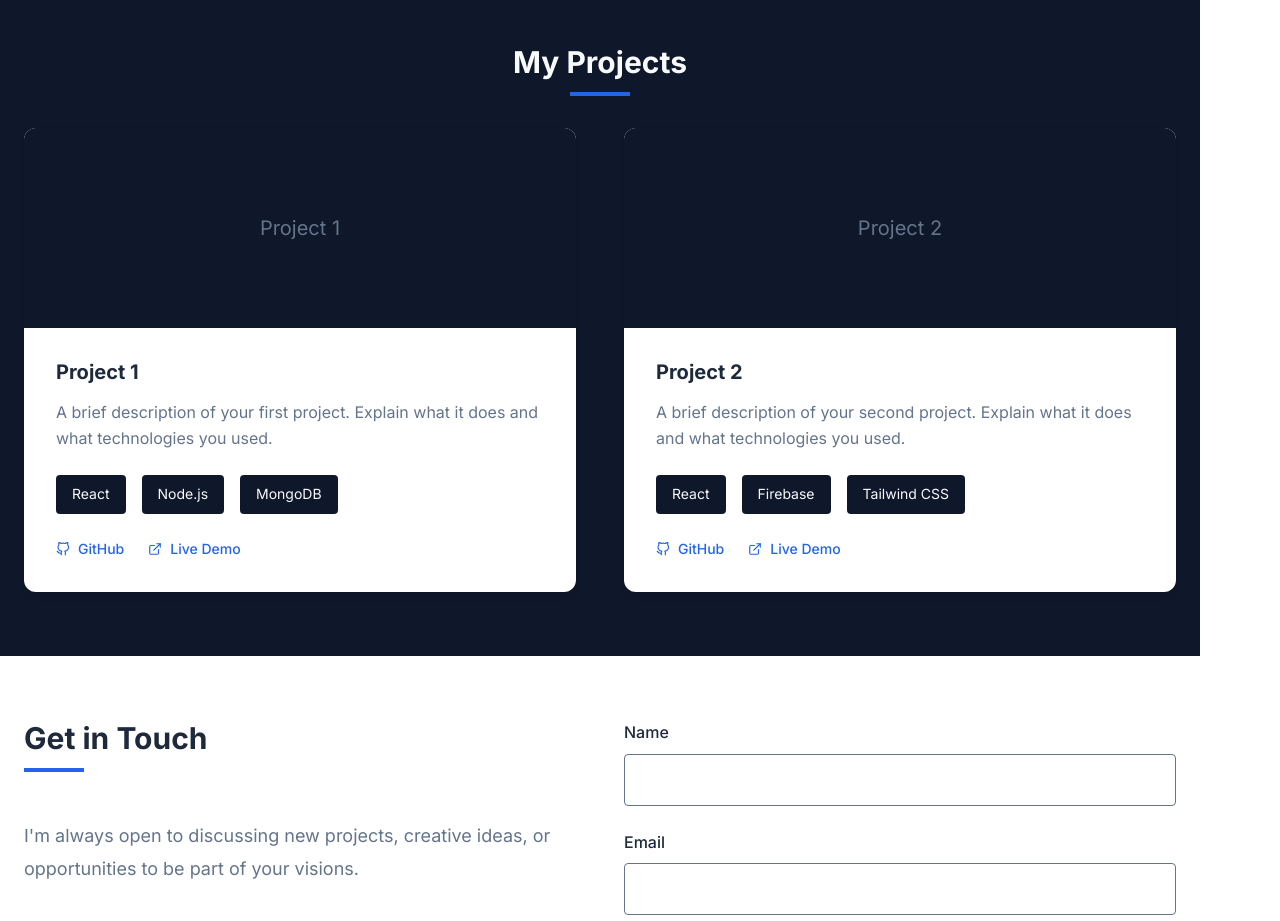
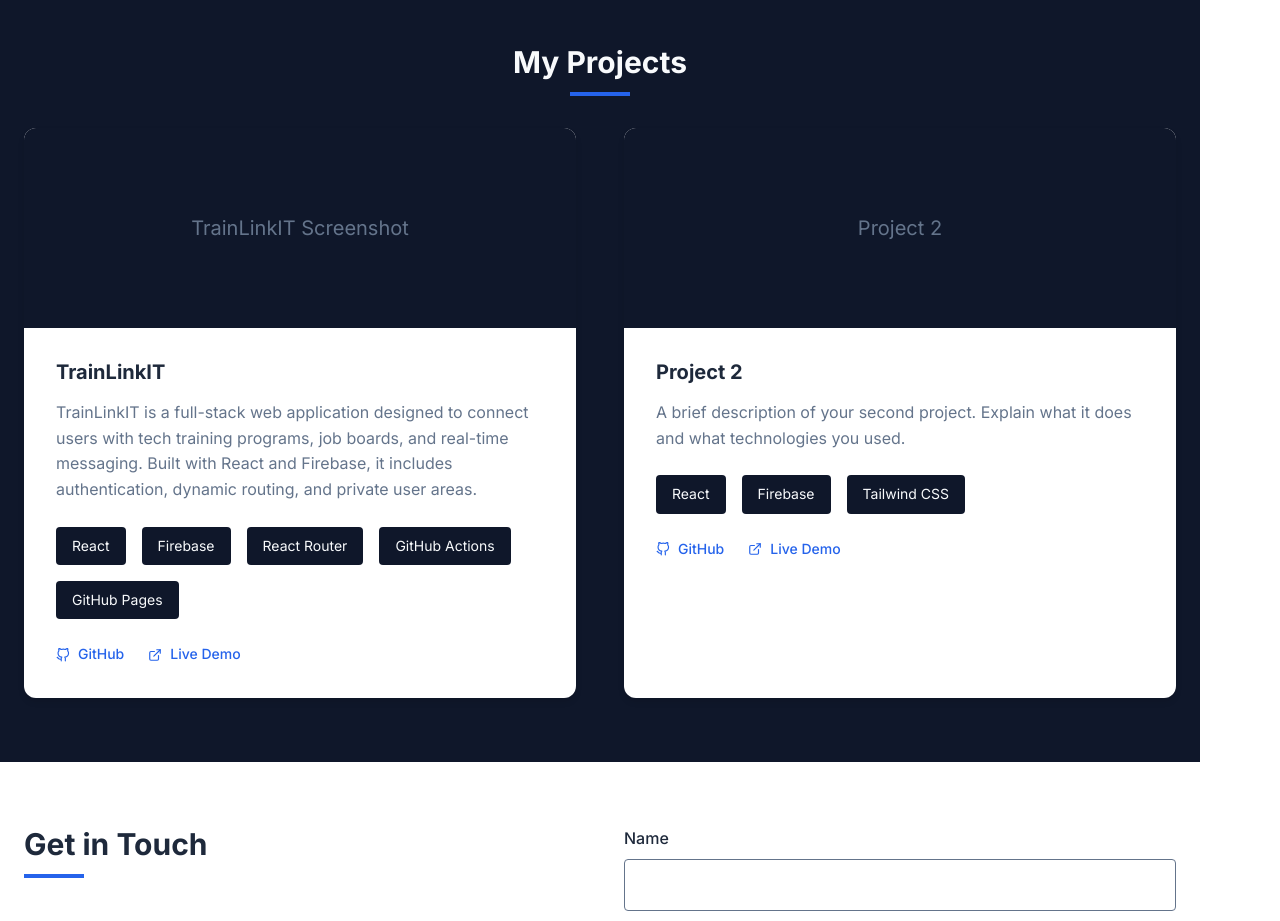
Before and after one commit to farouk-afolabi/Portfolio12345, a React (Vite) app: page / in a window 1280 px wide. Shown: the part 1680-2601 px from the top of the page. Built offline with nearby package versions, Linux system fonts and the light colour scheme.

Commit message:
Added TrainLinkIt project

```diff
--- a/src/components/Projects.jsx
+++ b/src/components/Projects.jsx
@@ -117,12 +117,12 @@
   // Example project data - replace with your own projects
   const projects = [
     {
-      title: 'Project 1',
-      description: 'A brief description of your first project. Explain what it does and what technologies you used.',
-      technologies: ['React', 'Node.js', 'MongoDB'],
-      github: 'https://github.com/yourusername/project1',
-      live: 'https://project1.com',
-      image: 'Project 1'
+      title: 'TrainLinkIT',
+      description: 'TrainLinkIT is a full-stack web application designed to connect users with tech training programs, job boards, and real-time messaging. Built with React and Firebase, it includes authentication, dynamic routing, and private user areas.',
+      technologies: ['React', 'Firebase', 'React Router', 'GitHub Actions', 'GitHub Pages'],
+      github: 'https://github.com/farouk-afolabi/TrainLinkIT',
+      live: 'https://farouk-afolabi.github.io/TrainLinkIT',
+      image: 'TrainLinkIT Screenshot' // Replace with actual image if applicable
     },
     {
       title: 'Project 2',
```
